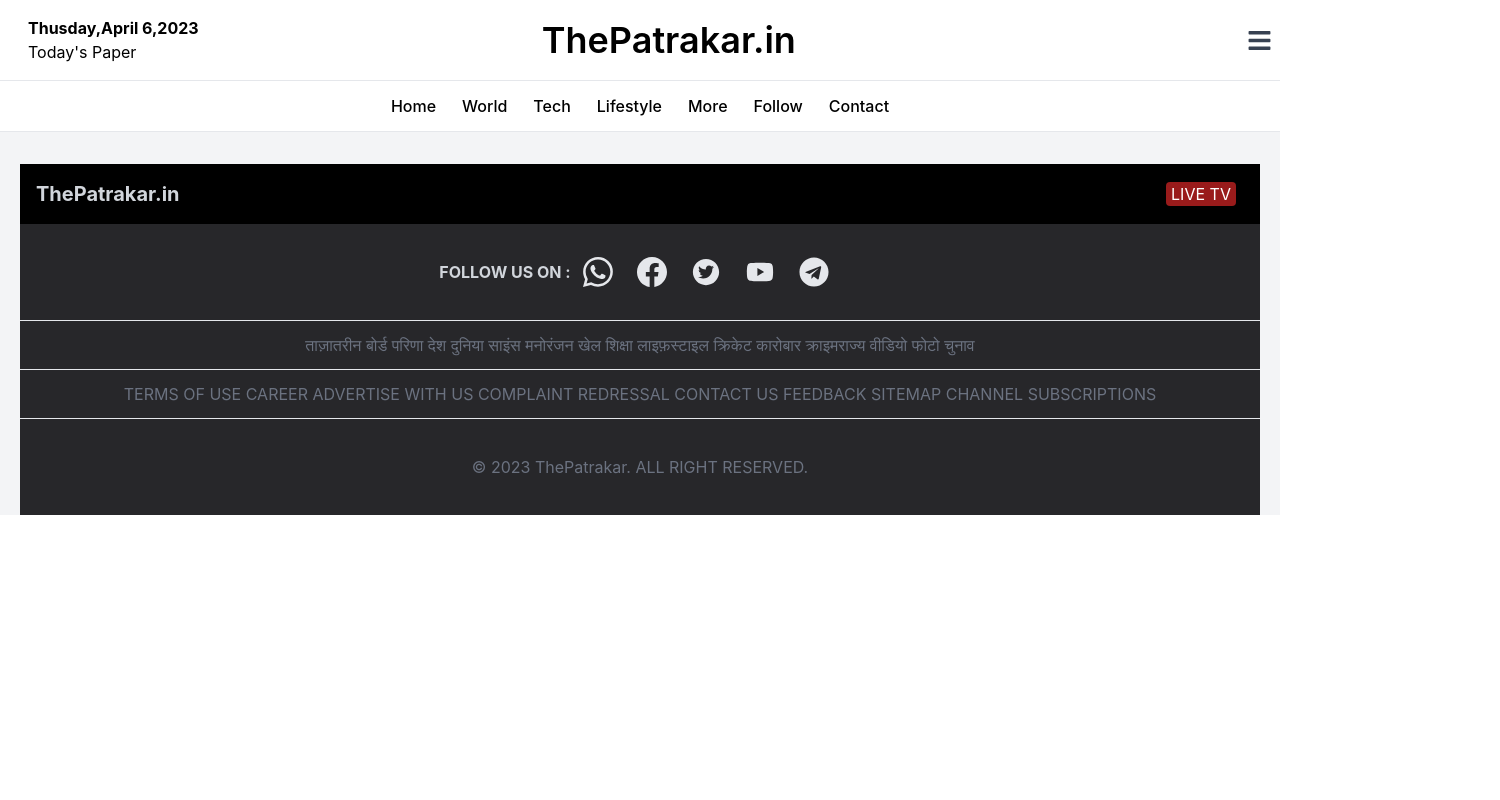
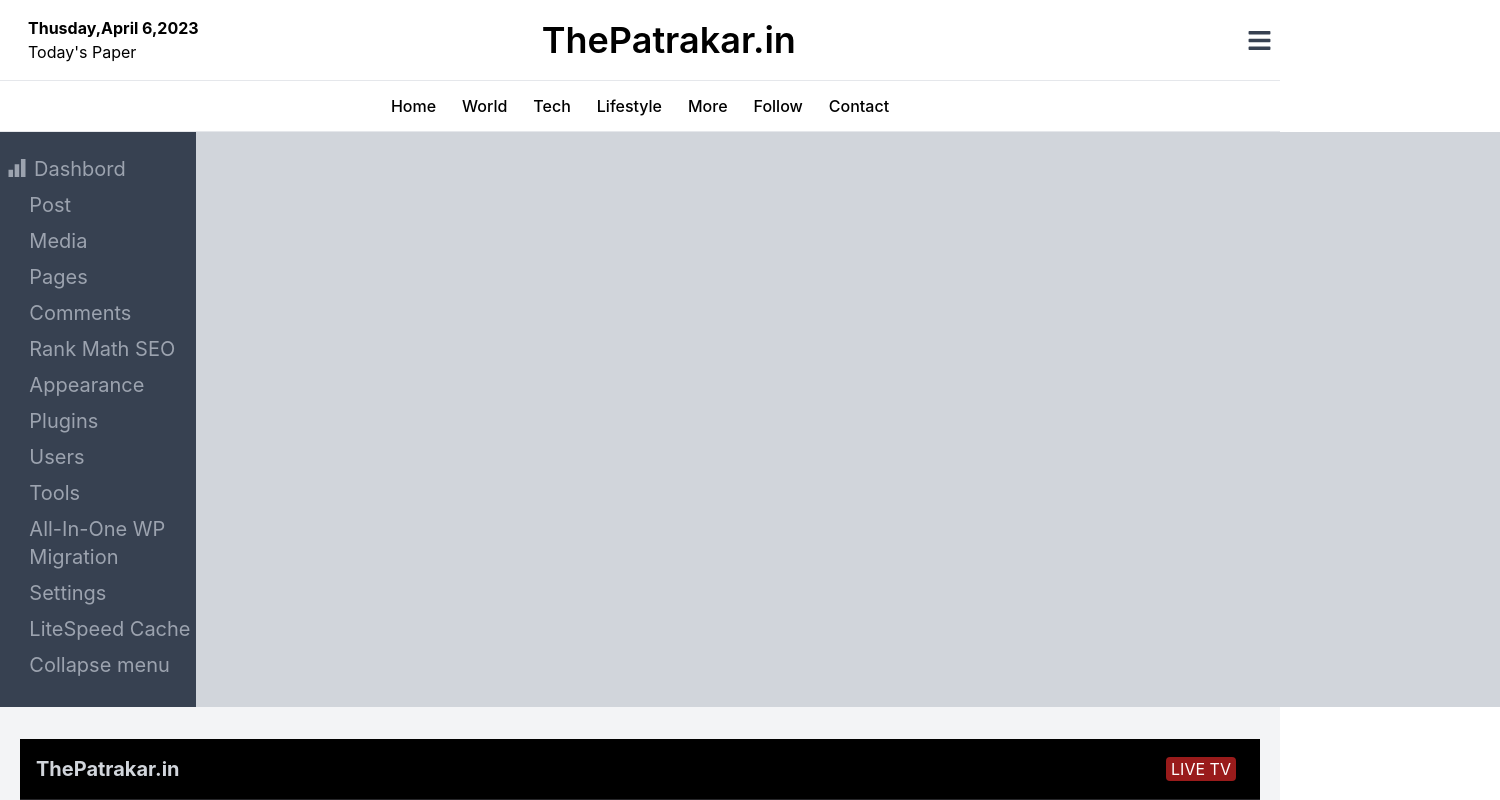
Before and after one commit to AmanPatel2003/ThePatrakar1, a React (Create React App) app: page /dashbord in a window 1280 px wide. Shown: the top 800 px of the page, 1500 px wide, since content can reach past the window. Built offline with nearby package versions, Linux system fonts and the light colour scheme.

Commit message:
add component

```diff
--- a/src/App.js
+++ b/src/App.js
@@ -5,6 +5,8 @@
 import { Rajniti } from "./component/Rajniti";
 import { News_Page } from "./component/News_Page";
 import { Contect } from "./component/Contect";
+import { Login } from "./component/Login";
+import { Dashbord } from "./component/Dashbord";
 import { BrowserRouter as Router,Routes , Route } from "react-router-dom";
 
 function App() {
@@ -17,6 +19,8 @@
           <Route exact path="/rajniti" element={<Rajniti />}></Route>
           <Route exact path="/news" element={<News_Page />}></Route>
           <Route exact path="/contect" element={<Contect />}></Route>
+          <Route exact path="/login" element={<Login />}></Route>
+          <Route exact path="/dashbord" element={<Dashbord />}></Route>
         </Routes>
         <Footer />
       </div>
--- a/src/component/Comp.js
+++ b/src/component/Comp.js
@@ -1,12 +1,12 @@
 import React from "react";
+
 export const Comp = (props) => {
   return (
     <>
       <div className="   xs:flex-col sm:flex-col md:flex-col  lg:flex-col flex xl:justify-center  2xl:justify-center  ">
-        <div className=" xs:w-full sm:w-full md:w-full lg:w-full  w-[42%] mx-[1%] xs:mx-[0%] sm:mx-[0%] md:mx-[0%] lg:px-[3%] lg:mb-[2%] xs:mb-[3%] ">
+        <div className=" xs:w-full sm:w-full md:w-full lg:w-full  w-[47%] mx-[1%] xs:mx-[0%] sm:mx-[0%] md:mx-[0%] lg:px-[3%] lg:mb-[2%] xs:mb-[3%] ">
           <a
             className="bg-slate-700 text-gray-200 text-xl p-1 font-bold rounded"
-
             href={props.path}
           >
             {props.btn}
@@ -15,18 +15,17 @@
             {props.heading}
           </p>
           <p className="text-lg  my-6 text-gray-500 text-justify">
-            {props.paira}
+            {props.paira} ...
+            <a
+              className=" text-gray-500 hover:text-blue-500 text-sm  p-2 font-bold  "
+              href={props.path}
+            >
+              Read More
+            </a>
           </p>
-          <a
-            className="bg-slate-700 text-gray-200 text-sm  p-2 font-bold  "
-
-            href={props.path}
-          >
-            Read More
-          </a>
         </div>
-        <div className=" xs:w-full  sm:w-full md:w-full lg:w-full w-[52%]    lg:px-[3%]">
-          <img className="w-[100%] h-[100%]" src={props.img} alt="" />
+        <div className=" xs:w-full  sm:w-full md:w-full lg:w-full w-[47%] h-[300px] overflow-hidden   lg:px-[3%]">
+          <img className="h-full w-full " src={props.img} alt="#" />
         </div>
       </div>
     </>
--- a/src/component/Comp1.js
+++ b/src/component/Comp1.js
@@ -1,23 +1,17 @@
-import React from 'react'
+import React from "react";
 
 import { BsSearch } from "react-icons/bs";
 
 export const Comp1 = () => {
   return (
     <div className=" p-6 ">
-      <div className="border-2 h-7 rounded-xl text-center flex w-[100%] ">
-        <div className="xs:w-[5%] ">
-          <BsSearch className="ml-3 mt-1" />
-        </div>
-        <input type="search" className="w-[85%] focus:outline-none" />
-      </div>
-      <div className="flex justify-between  mt-8">
-        <p className="mt-3 text-gray-700">राजनीति</p>
+      <div className="flex justify-between mt-[1%]  ">
+        <p className=" text-[160%]">राजनीति</p>
         <button className="h-9 w-24 bg-slate-700 text-sm font-bold text-gray-200">
           Must Read
         </button>
       </div>
-      <div className="mt-6">
+      <div className="mt-6 h-[300px]">
         <img className="h-[100%] w-[100%]" src="/img/mg12.webp" alt="" />
       </div>
       <h1 className="m-3 text-2xl lg:text-xl text-gray-700">
@@ -33,9 +27,9 @@
       <div className="container flex mt-5 border-b lg:flex-col ">
         <div className=" pr-3 w-[50%] lg:w-[100%] mb-4">
           <div className="">
-            <img className='w-[100%] h-100%]' src="/img/img1.webp" alt="" />
+            <img className="w-full h-full" src="/img/img1.webp" alt="#" />
           </div>
-          <div className=" lg:w-[100%] lg:my-[3%]">
+          <div className=" lg:w-full lg:my-[3%]">
             <h1 className="lg:font-semibold lg:my-[1%] text-gray-700">
               रायपुर
             </h1>
@@ -44,7 +38,7 @@
             </p>
           </div>
         </div>
-        <div className=" pl-3 w-[50%] lg:w-[100%] border-l mb-4">
+        <div className=" pl-3 w-[50%] lg:w-full border-l mb-4">
           <div className="">
             <img src="/img/img1.webp" alt="" />
           </div>
@@ -61,4 +55,4 @@
       </div>
     </div>
   );
-}
+};
--- a/src/component/Contect.js
+++ b/src/component/Contect.js
@@ -5,8 +5,12 @@
     <div className="w-full  flex justify-between items-center px-[20%] lg:px-[15%] md:px-[25%] sm:px-[20%] xs:px-[5%]  py-[5%] bg-gray-100">
       <div className=" w-[45%] lg:w-[40%] md:hidden sm:hidden xs:hidden">
         <h1 className="font-bold text-4xl lg:text-3xl">Let's chat</h1>
-        <h1 className="font-bold text-4xl lg:text-3xl">Tell me about your projects.</h1>
-        <p className="my-[7%] text-lg lg:text-base">Let's create something togather</p>
+        <h1 className="font-bold text-4xl lg:text-3xl">
+          Tell me about your projects.
+        </h1>
+        <p className="my-[7%] text-lg lg:text-base">
+          Let's create something togather
+        </p>
       </div>
       <div className="flex-col  w-[45%] lg:w-[50%] md:w-[100%] sm:w-[100%] xs:w-[100%] rounded-md  justify-center bg-white  py-[3%]">
         <div className="w-[80%] text-center flex-col mx-[10%]">
@@ -37,9 +41,9 @@
             <select
               name=""
               id=""
-              className="w-full border border-gray-300 rounded-md bg-gray-100 py-[1%] px-[2%] "
+              className="w-full border   hover:border-gray-800 hover:font-semibold  text-gray-400  border-gray-300 rounded-md bg-gray-100 py-[1%] px-[2%]  "
             >
-              <option value="" className="" selected hidden>
+              <option value="" className="text-gray-300 " selected hidden>
                 options
               </option>
               <option value="" className="">
@@ -71,18 +75,18 @@
               </option>
             </select>
           </div>
-          <div className=" w-full flex justify-center my-[3%] ">
+          <div className=" w-full flex justify-center   my-[3%] ">
             <textarea
               name=""
               placeholder="Enter your query here"
               id=""
               cols=""
               rows="4"
-              className="w-full border border-gray-300 rounded-md bg-gray-100 py-[1%] px-[2%]"
+              className="w-full border hover:font-semibold  hover:border-gray-800 rounded-md bg-gray-100 py-[1%] px-[2%]"
             ></textarea>
           </div>
           <div className="w-full mb-[3%] mt-[6%]">
-            <button className=" border border-gray-300 float-left bg-gray-100 w-[30%] rounded text-gray-600  py-[1%] px-[2%]  hover:border-gray-800 hover:font-semibold">
+            <button className=" border border-gray-300 float-left bg-gray-100 w-[30%] rounded text-gray-400  py-[1%] px-[2%]  hover:border-gray-800 hover:font-semibold">
               SUBMIT
             </button>
           </div>
--- a/src/component/Dashbord.js
+++ b/src/component/Dashbord.js
@@ -1,7 +1,105 @@
-import React from 'react'
+import React, { useState } from "react";
+import { SiBookmeter } from "react-icons/si";
+export const Dashbord = () => {
+  const [Dash, setDash] = useState(false);
 
-export const Dashbord = () => {
+  const handeldash = () => {
+    setDash((prev) => !prev);
+  };
+
   return (
-    <div>Dashbord</div>
-  )
-}
+    <div className="flex h-[575px]  w-[1500px]">
+      <div className="bg-gray-700 w-[15%] h-full pt-[1%]">
+        <ul className="">
+          <li className=" text-gray-400 text-xl my-2  ">
+            <a className=" flex" onClick={handeldash}>
+              <SiBookmeter size={18} className="mt-1 mx-2" />
+              Dashbord
+            </a>
+            {Dash === true ? (
+              <div className="flex-col bg-gray-500">
+                <div className="">
+                  <a href="" className="ml-2 text-white text-base">
+                    Home
+                  </a>
+                </div>
+                <div className="">
+                  <a href="" className="ml-2 text-white text-base">
+                    Update
+                  </a>
+                </div>
+              </div>
+            ) : null}
+          </li>
+          <li className=" text-gray-400 text-xl my-2 ml-[15%] ">
+            <a href="/" className="">
+              Post
+            </a>
+          </li>
+          <li className=" text-gray-400 text-xl my-2 ml-[15%] ">
+            <a href="/" className="">
+              Media
+            </a>
+          </li>
+          <li className=" text-gray-400 text-xl my-2 ml-[15%] ">
+            <a href="/" className="">
+              Pages
+            </a>
+          </li>
+          <li className=" text-gray-400 text-xl my-2 ml-[15%] ">
+            <a href="/" className="">
+              Comments
+            </a>
+          </li>
+          <li className=" text-gray-400 text-xl my-2 ml-[15%] ">
+            Rank Math SEO
+          </li>
+          <li className="text-gray-400 text-xl my-2 ml-[15%] ">
+            <a href="/" className="">
+              Appearance
+            </a>
+          </li>
+          <li className="text-gray-400 text-xl my-2 ml-[15%] ">
+            <a href="/" className="">
+              Plugins
+            </a>
+          </li>
+          <li className="text-gray-400 text-xl my-2 ml-[15%] ">
+            <a href="/" className="">
+              Users
+            </a>
+          </li>
+          <li className="text-gray-400 text-xl my-2 ml-[15%] ">
+            <a href="/" className="">
+              Tools
+            </a>
+          </li>
+          <li className="text-gray-400 text-xl my-2 ml-[15%] ">
+            <a href="/" className="">
+              {" "}
+              All-In-One WP Migration
+            </a>
+          </li>
+          <li className="text-gray-400 text-xl my-2 ml-[15%] ">
+            <a href="/" className="">
+              Settings
+            </a>
+          </li>
+          <li className="text-gray-400 text-xl my-2 ml-[15%] ">
+            <a href="/" className="">
+              {" "}
+              LiteSpeed Cache
+            </a>
+          </li>
+          <li className="text-gray-400 text-xl my-2 ml-[15%] ">
+            <a href="/" className="">
+              {" "}
+              Collapse menu
+            </a>
+          </li>
+        </ul>
+      </div>
+      <div className="bg-gray-300 w-[100%] h-full"></div>
+    </div>
+  );
+};
--- a/src/component/Rajniti.js
+++ b/src/component/Rajniti.js
@@ -1,7 +1,7 @@
 import React from "react";
 import { Rajniti_1 } from "./Rajniti_1";
 import { Comp2 } from "./Comp2";
-import { BsSearch } from "react-icons/bs";
+// import { BsSearch } from "react-icons/bs";
 
 export const Rajniti = () => {
   return (
```
Also changed, not shown: src/component/Home.js (+22 -32 lines), src/component/Login.js (+11 -73 lines).
